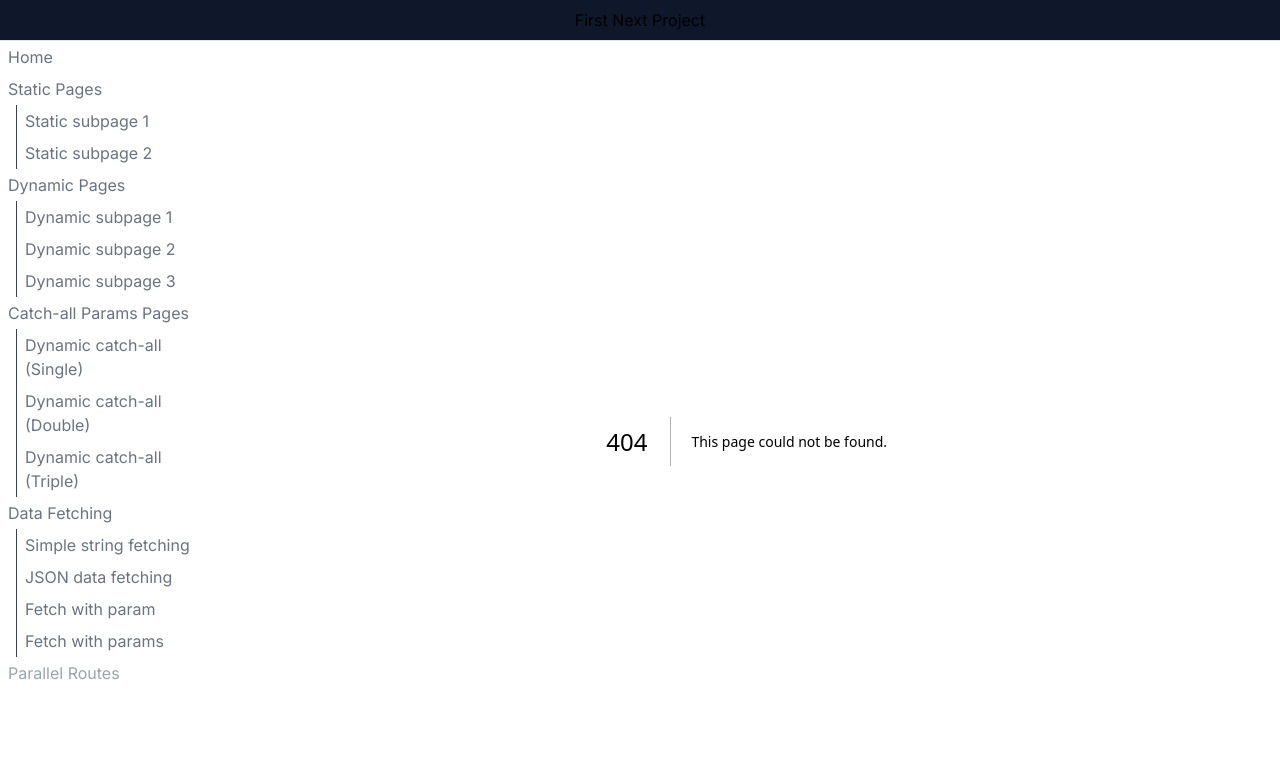
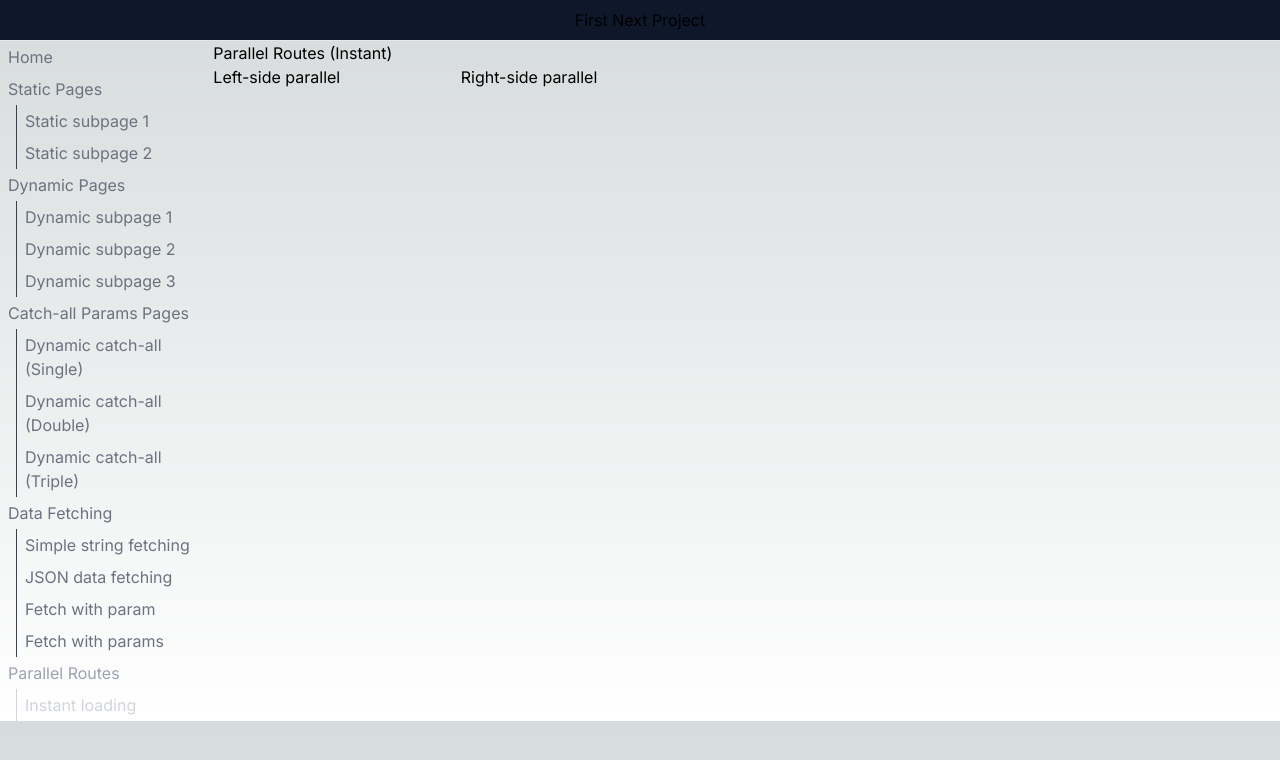
Before and after one commit to eslevy17/first-next-app, a Next.js app: page /parallels/instant in a window 1280 px wide. Before the commit this address had no page. Shown: the top 760 px of the page. Built offline with nearby package versions, Linux system fonts and the light colour scheme.

Commit message:
Move parallel routing items into specific "instant" folder

```diff
--- /dev/null
+++ b/app/(pages)/parallels/instant/page.tsx
@@ -0,0 +1,7 @@
+export default function Page() {
+    return (
+        <div>
+            <p>Parallel Routes (Instant)</p>
+        </div>
+    )
+}
--- a/app/_components/layout/SideBar.tsx
+++ b/app/_components/layout/SideBar.tsx
@@ -101,7 +101,12 @@ export function SideBar() {
         {
             text: 'Parallel Routes',
             link: '/parallels',
-            subItems: []
+            subItems: [
+                {
+                    text: 'Instant loading',
+                    link: '/parallels/instant'
+                },
+            ]
         }
     ]
 
```
Also changed, not shown: app/(pages)/parallels/instant/@left/page.tsx (renamed from app/(pages)/parallels/@left/page.tsx), app/(pages)/parallels/instant/@right/page.tsx (renamed from app/(pages)/parallels/@right/page.tsx), app/(pages)/parallels/instant/layout.tsx (renamed from app/(pages)/parallels/layout.tsx).
